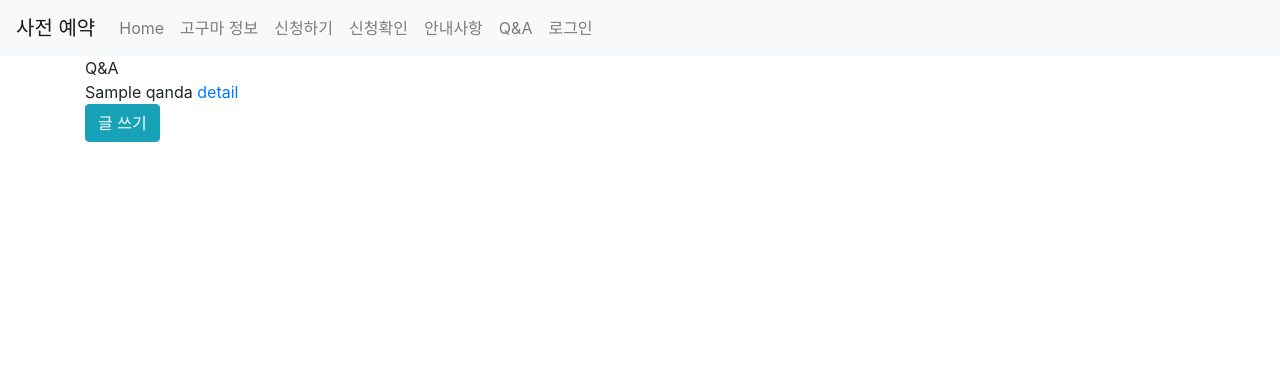
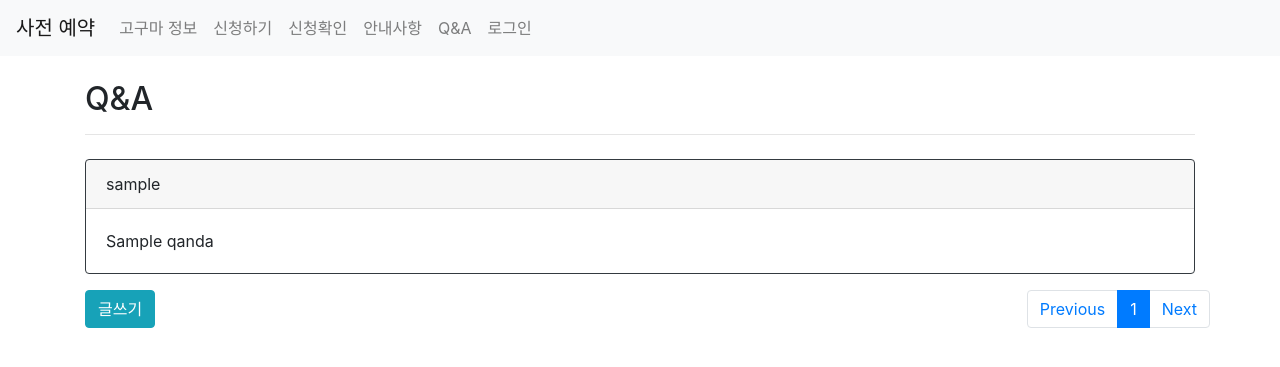
Before and after one commit to DongyeopGu/django-advance-reservation, a Django app: page /reservation/QandA/ in a window 1280 px wide. Shown: the top 367 px of the page. Run offline with Django 3.2, Linux system fonts and the light colour scheme; tables that the repository leaves empty hold one stand-in row (values such as "Sample post"); some libraries are stand-ins or nearby versions.

Commit message:
2차 완성

```diff
--- a/django_advance_reservation/reservation/templates/reservation/QandA.html
+++ b/django_advance_reservation/reservation/templates/reservation/QandA.html
@@ -1,12 +1,44 @@
 {% extends 'base.html' %}
 {% load static %}
 {% block body %}
-  <div>Q&A</div>
-  {% for qanda in QandAs %}
-    <div>
-      {{qanda.title}}
-      <a href="{% url 'reservation:QandA_detail' qanda.pk %}">detail</a>
+  <h2 class="mt-4">Q&A</h2>
+  <hr>
+  {% for qanda in page_obj %}
+    <div class="card mb-3 mt-4 border-dark" onclick="location.href='/reservation/QandA/{{ qanda.pk }}/'" style="cursor:pointer">
+      <div class="card-header">
+          {{ qanda.user }}
+      </div>
+      <div class="card-body">
+          <p class="card-text">{{ qanda.title }} </p>
+      </div>
     </div>
   {% endfor %}
-  <a href="{% url 'reservation:QandA_create' %}" class="btn btn-info">글 쓰기</a>
+  <!-- paginator -->
+  <div class="row justify-content-between">
+    <div class="col-2">
+        <a href="{% url 'reservation:QandA_create' %}" class="btn btn-info">글쓰기</a>
+    </div>
+    <nav aria-label="Page navigation col-12">
+        <ul class="pagination">
+        {% if page_obj.has_previous %}
+            <li class="page-item"><a class="page-link" href="?page={{ page_obj.previous_page_number }}">Previous</a></li>
+        {% else %}
+            <li class="page-item"><a class="page-link" href="#">Previous</a></li>
+        {% endif %}
+        {% for page in page_range %}
+            {% if page_obj.number == page %}
+                <li class="page-item active"><a class="page-link" href="?page={{ page }}">{{ page }}<span class="sr-only">(current)</span></a></li>
+            {% else %}
+                <li class="page-item"><a class="page-link" href="?page={{ page }}">{{ page }}</a></li>
+            {% endif %}
+        {% endfor %}
+        {% if page_obj.has_next %}
+            <li class="page-item"><a class="page-link" href="?page={{ page_obj.next_page_number }}">Next</a></li>
+        {% else %}
+            <li class="page-item"><a class="page-link" href="#">Next</a></li>
+        {% endif %}
+        </ul>
+    </nav>
+  </div>
+
 {% endblock %}
--- a/django_advance_reservation/reservation/views.py
+++ b/django_advance_reservation/reservation/views.py
@@ -1,8 +1,9 @@
-from django.shortcuts import render, redirect, get_object_or_404
+from django.shortcuts import render, redirect, get_object_or_404, get_list_or_404
 from .models import Reply, QandA
 from .forms import ReplyForm, QandAForm
 from django.contrib.auth.decorators import login_required
 from django.views.decorators.http import require_POST
+from django.core.paginator import Paginator
 
 # Create your views here.
 
@@ -16,9 +17,18 @@ def notice(request):    # 공지사항을 위해
     return render(request, 'reservation/notice.html')
 
 def QandA_list(request):
-    QandAs = QandA.objects.all()
+    QandAs = QandA.objects.order_by('-pk')
+    paginator = Paginator(QandAs, 4) #한 페이지 당 몇개 씩 보여줄 지 지정
+    page_number = request.GET.get('page')
+    page_obj = paginator.get_page(page_number)
+    reviews_all = get_list_or_404(QandA)
+    total_count = len(reviews_all)
+    total_page = total_count//4 + 1
+    page_range = range(1,total_page+1)
     context = {
-        'QandAs' : QandAs
+        'QandAs' : QandAs,
+        'page_obj': page_obj,
+        'page_range': page_range,
     }
     return render(request, 'reservation/QandA.html', context)
 
@@ -56,7 +66,7 @@ def reply_create(request, qanda_pk):
     if form.is_valid():
         reply=form.save(commit=False)
         reply.user = request.user
-        reply.qanda = qanda
+        reply.QandA = qanda
         reply.save()
     return redirect('reservation:QandA_detail',qanda.pk)
 
--- a/django_advance_reservation/templates/base.html
+++ b/django_advance_reservation/templates/base.html
@@ -16,9 +16,6 @@
 
     <div class="collapse navbar-collapse" id="navbarSupportedContent">
       <ul class="navbar-nav mr-auto">
-        <li class="nav-item">
-          <a class="nav-link" href="{% url 'reservation:index' %}">Home</a>
-        </li>
         <li class="nav-item">
           <a class="nav-link" href="{% url 'reservation:board' %}">고구마 정보</a>
         <li class="nav-item">
```
Also changed, not shown: django_advance_reservation/reservation/templates/reservation/QandA_create.html (+15 -4 lines), django_advance_reservation/reservation/templates/reservation/QandA_detail.html (+12 -11 lines), django_advance_reservation/reservation/models.py (line endings or trailing spaces).
